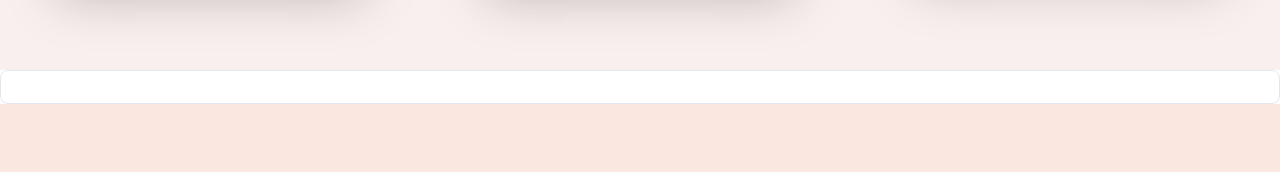
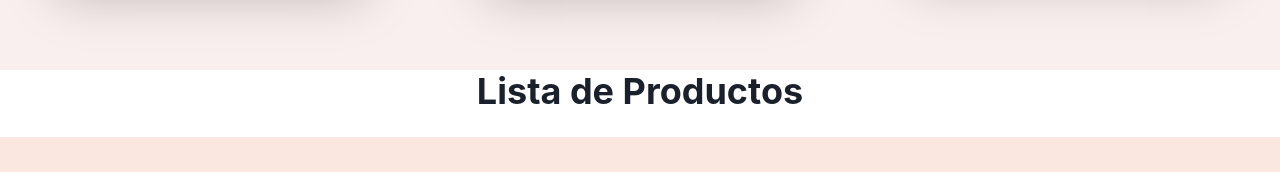
Before and after one commit to gurkenpoo/proyectoIntegradorCTD, a Next.js app: page / in a window 1280 px wide. Shown: the part 619-791 px from the top of the page. Built offline with nearby package versions, Linux system fonts and the light colour scheme.

Commit message:
delete inside scroll in component list

```diff
--- a/src/components/ProductList.tsx
+++ b/src/components/ProductList.tsx
@@ -23,7 +23,7 @@ const ProductCard: React.FC<{ product: Product }> = ({ product }) => {
   const IMAGE = product.imageURL;
 
   return (
-    <Center py={2}>
+    <Center py={12}>
       <Box
         role={'group'}
         p={6}
@@ -93,21 +93,20 @@ const ProductList: React.FC = () => {
     const storedProducts = localStorage.getItem('products');
     if (storedProducts) {
       const allProducts: Product[] = JSON.parse(storedProducts);
-      // Selecciona aleatoriamente hasta 10 productos
+      // Selecciona aleatoriamente hasta 5 productos
       const shuffledProducts = allProducts.sort(() => 0.5 - Math.random());
-      setProducts(shuffledProducts);
+      const selectedProducts = shuffledProducts.slice(0, 10);
+      setProducts(selectedProducts);
     }
   }, []);
 
   return (
-    <Box
-      maxH="600px" // Altura máxima del contenedor
-      overflowY="auto" // Habilita el scroll vertical
-      p={4}
-      borderWidth="1px"
-      borderRadius="lg">
+    <Box>
+      <Heading as="h1" size="xl" mb={6} textAlign="center">
+        Lista de Productos
+      </Heading>
       <SimpleGrid columns={2} spacing={4}>
-        {products.slice(0, 10).map((product, index) => (
+        {products.map((product, index) => (
           <ProductCard key={index} product={product} />
         ))}
       </SimpleGrid>
```
